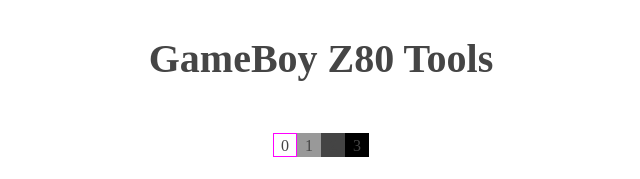
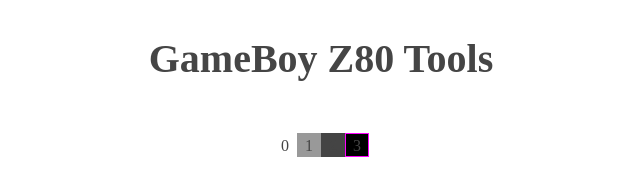
Before and after one commit to doeg/gbz80-tools, a React app: page / in a window 1280 px wide. Shown: the top 179 px of the page, without its empty margins (319-959 px from the left). Built offline with nearby package versions, Linux system fonts and the light colour scheme; a web font is replaced by a local one.

Commit message:
Move activePalette into redux state

```diff
--- a/src/components/App.js
+++ b/src/components/App.js
@@ -4,40 +4,17 @@
 import style from './app.css'
 import Canvas from './Canvas'
 import SelectPalette from './SelectPalette'
-import type { Palette } from '../types'
 
-const PALETTE: Palette = ['#FFFFFF', '#999999', '#444444', '#000000']
-
-type Props = {}
-type State = {
-  activePalette: Palette,
-}
-
-class App extends React.Component<Props, State> {
-  constructor(props: Props) {
-    super(props)
-
-    this.state = {
-      activePalette: PALETTE,
-    }
-  }
-
-  render() {
-    const { activePalette } = this.state
-
-    return (
+const App = () =>
   <div className={style.app}>
     <header className={style.header}>
       <h1>GameBoy Z80 Tools</h1>
     </header>
 
     <div className={style.container}>
-          <SelectPalette activePalette={activePalette} />
+      <SelectPalette />
       <Canvas height={8} width={8} />
     </div>
   </div>
-    )
-  }
-}
 
 export default App
--- a/src/components/Canvas.js
+++ b/src/components/Canvas.js
@@ -4,11 +4,16 @@
 import { connect } from 'react-redux'
 
 import style from './canvas.css'
-import type { AppState, Color, Coords, Pixel, PixelGrid } from '../types'
+import type {
+  AppState,
+  Color,
+  Coords,
+  Palette,
+  Pixel,
+  PixelGrid,
+} from '../types'
 import * as pixelGrid from '../util/pixel-grid'
 import * as convert from '../util/convert'
-
-const PALETTE = ['#FFFFFF', '#999999', '#444444', '#000000']
 
 const toColorGrid = (canvas: PixelGrid): Array<Array<number>> =>
   canvas.map(row => row.map(({ color }) => color))
@@ -20,6 +25,7 @@
 
 type MappedProps = {
   activeColor: Color,
+  activePalette: Palette,
 }
 
 type Props = OwnProps & MappedProps
@@ -55,7 +61,7 @@
   }
 
   render() {
-    const { activeColor, height, width } = this.props
+    const { activeColor, activePalette, height, width } = this.props
 
     const hex = convert
       .toHex(toColorGrid(this.state.canvas))
@@ -68,7 +74,7 @@
       for (let x = 0; x < width; x++) {
         const pixel = this.state.canvas[y][x]
         const pixelStyle = {
-          backgroundColor: PALETTE[pixel.color],
+          backgroundColor: activePalette[pixel.color],
         }
 
         const update = () => this.updatePixel({ x, y })
@@ -119,6 +125,9 @@
   }
 }
 
-const mapState = ({ activeColor }: AppState) => ({ activeColor })
+const mapState = ({ activeColor, activePalette }: AppState) => ({
+  activeColor,
+  activePalette,
+})
 
 export default connect(mapState)(Canvas)
--- a/src/components/SelectPalette.js
+++ b/src/components/SelectPalette.js
@@ -8,19 +8,16 @@
 import { setActiveColor } from '../actions'
 import type { AppState, Color, Palette } from '../types'
 
-type OwnProps = {
-  activePalette: Palette,
-}
-
 type MappedProps = {
   activeColor: Color,
+  activePalette: Palette,
 }
 
 type DispatchProps = {
   setActiveColor: Color => any,
 }
 
-type Props = OwnProps & MappedProps & DispatchProps
+type Props = DispatchProps & MappedProps
 
 const SelectPalette = ({ activeColor, activePalette, ...props }: Props) => {
   const renderSwatch = (color, idx) => {
@@ -28,7 +25,7 @@
       [style.active]: activeColor === idx,
     })
 
-    const onClick = () => props.setActiveColor(idx)
+    const onClick = () => props.setActiveColor(((idx: any): Color))
 
     return (
       <div
@@ -49,8 +46,9 @@
   )
 }
 
-const mapState = ({ activeColor }: AppState): MappedProps => ({
+const mapState = ({ activeColor, activePalette }: AppState): MappedProps => ({
   activeColor,
+  activePalette,
 })
 
 const mapDispatch: DispatchProps = {
--- a/src/reducers.js
+++ b/src/reducers.js
@@ -3,7 +3,7 @@
 import type { Action, ActiveColorSetAction, AppState } from './types'
 
 const makeDefaultState = () => ({
-  activeColor: 0,
+  activeColor: 3,
   activePalette: ['#FFFFFF', '#999999', '#444444', '#000000'],
 })
 
```
Lines whose indentation alone changed are shown as unchanged.
